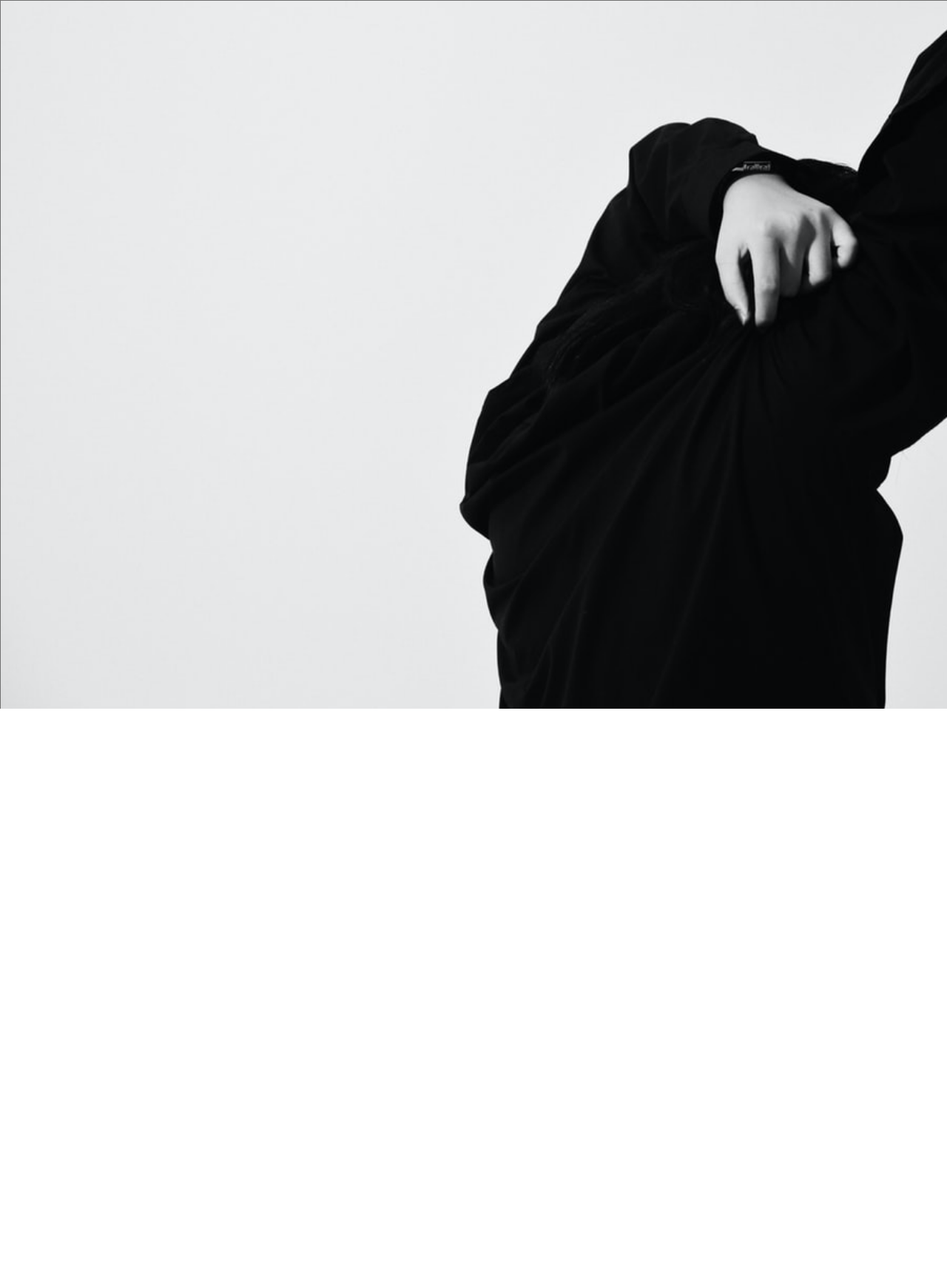
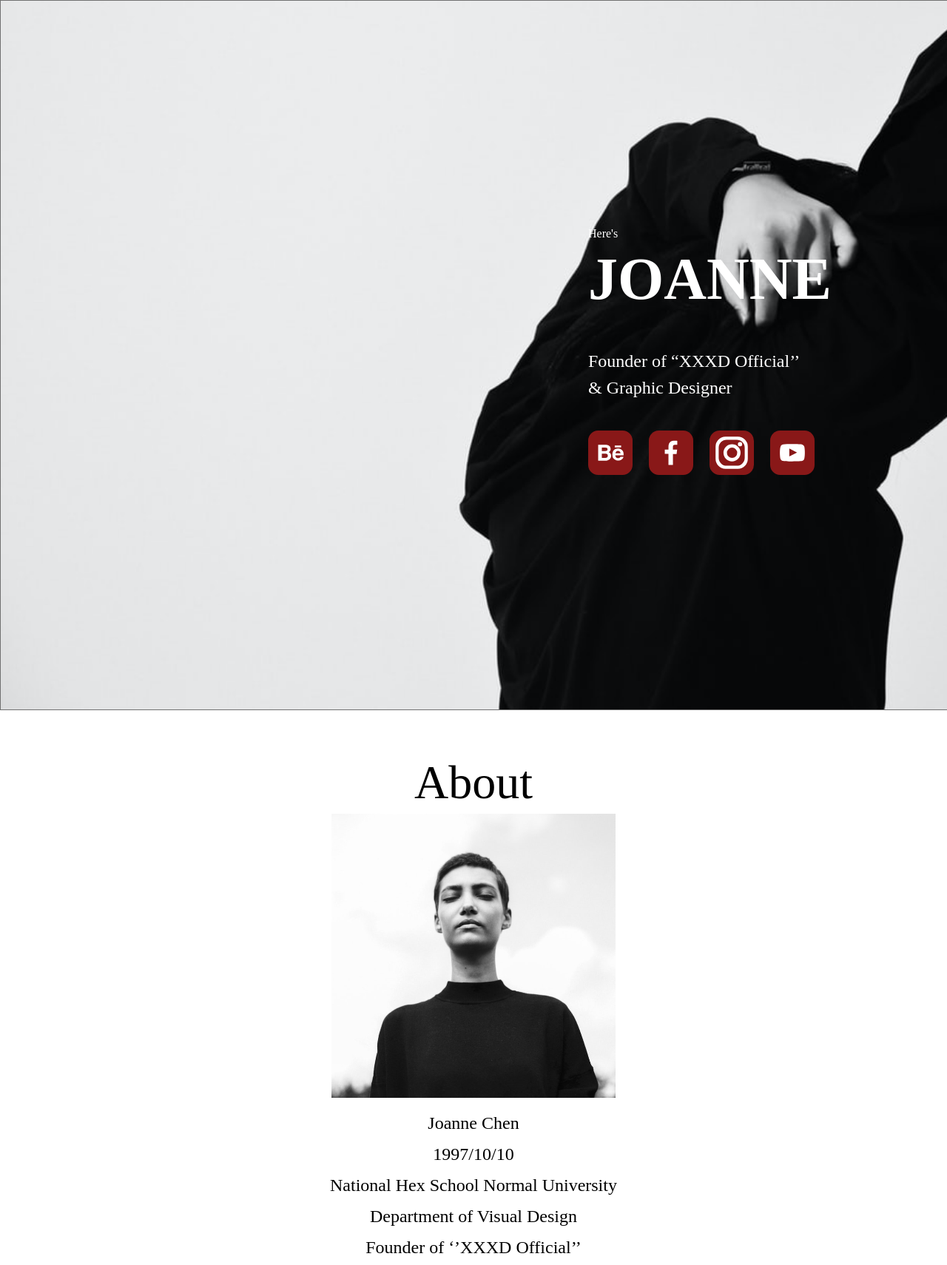
Before and after one commit to HsienChuang/HTML-CSS-update, a plain HTML site: page index.html in a window 1280 px wide. Shown: the top 1710 px of the page at 74% size. Before the commit the page ends 958 px from the top, so only its background shows below. Drawn offline with Linux system fonts and the light colour scheme.

Commit message:
720 update
increase About&brand

finished yet

```diff
--- a/index.html
+++ b/index.html
@@ -4,19 +4,55 @@
     <meta charset="UTF-8">
     <meta http-equiv="X-UA-Compatible" content="IE=edge">
     <meta name="viewport" content="width=device-width, initial-scale=1.0">
-    <title>Document</title>
+    <title>六角第二周作業</title>
     <link rel="stylesheet" href="style.css">
 </head>
 
 <body>
    <div class="container">
     <div class="mainpic">
+        <ul>
+            <h2>Here's</h2>
+            <h1>JOANNE</h1>
+            <li>Founder of “XXXD Official’’<br> & Graphic Designer</li>
+            <li>
+                <img src="img/behance.svg" alt="">
+                <img src="img/facebook.svg" alt="">
+                <img src="img/instagram.svg" alt="">
+                <img src="img/youtube.svg" alt="">
+
+
+
+
+            </li>
+        </ul>
 
     </div>
     <div class="info">
+        <h3>About</h3>
+
+        <ul>
+            <li><img src="img/photo.png" alt=""></li>
+            <li>Joanne Chen</li>
+            <li>1997/10/10</li>
+            <li>National Hex School Normal University<br> Department of Visual Design</li>
+        </ul>
+        <ol>
+            <li>Founder of ‘’XXXD Official’’</li>
+            <li>Graphic Designer</li>
+            <li>Graphic Intern of Hex School</li>
+        </ol>
 
     </div>
     <div class="brand">
+        <h4>My Brand ‘’XXXD’’</h4>
+        <p>Just Keep XXXD Everyday</p>
+        <p>2020 年創立的個人服飾品牌<br> 引領叛逆少年開啟與社會對話的窗口<br> 主打概念潮流T-Shirt</p>
+        <ul>
+            <li><img src="img/brand_img1.png" alt=""></li>
+            <li><img src="img/brand_img2.png" alt=""></li>
+            <li><img src="img/brand_img3.png" alt=""></li>
+        </ul>
 
     </div>
     <div class="works">
--- a/style.css
+++ b/style.css
@@ -47,8 +47,81 @@ table {
 	border-spacing: 0;
 }
 
+
+
+
+.container{
+	margin: 0 auto;
+}
+
+
 .mainpic{
     width: 1920px;
-    height: 958px;
+    height: 960px;
     background-image: url(img/banner.png);
+	margin-bottom: 56px;
 }
+h1{
+	font-size: 80px;
+	line-height: 106px;
+	color:white;
+	font-weight: bold;
+}
+h2{
+	color: white;
+}
+.mainpic ul{
+	max-width: 330px;
+	padding-top: 308px;
+	margin: 0 auto;
+}
+.mainpic li{
+
+    color: white;
+	font-size: 24px;
+	line-height: 36px;
+	padding-top: 40px;
+}
+.mainpic img{
+	padding-right: 16px;
+	width: 60px;
+	height: 60px;
+
+}
+h3{
+	font-size: 64px;
+	line-height: 84px;
+	text-align: center;
+
+}
+.info ul{
+	margin: 0 auto;
+	text-align: center;
+}
+
+.info li{
+	font-size: 24px;
+	line-height: 42px;
+	text-align: center;
+}
+.brand{
+	background: #000;
+}
+h4{
+	font-size: 64px;
+	line-height: 84px;
+	text-align: center;
+	color: white;
+}
+.brand p{
+	color: white;
+	font-size: 24px;
+	line-height: 42px;
+	text-align: center;
+}
+.brand ul{
+	display: flex;
+	flex-wrap: wrap;
+	width: 1200px;
+	margin: 0 auto;
+}
```
